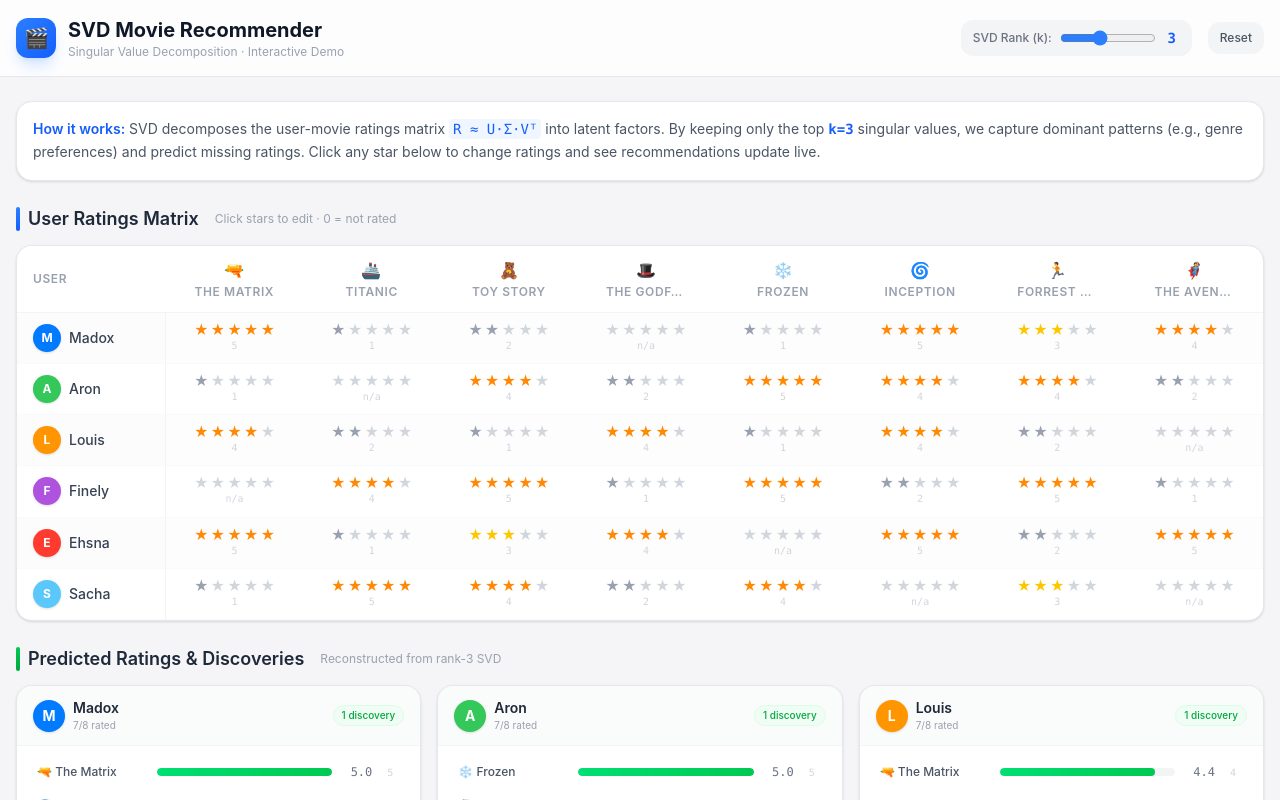
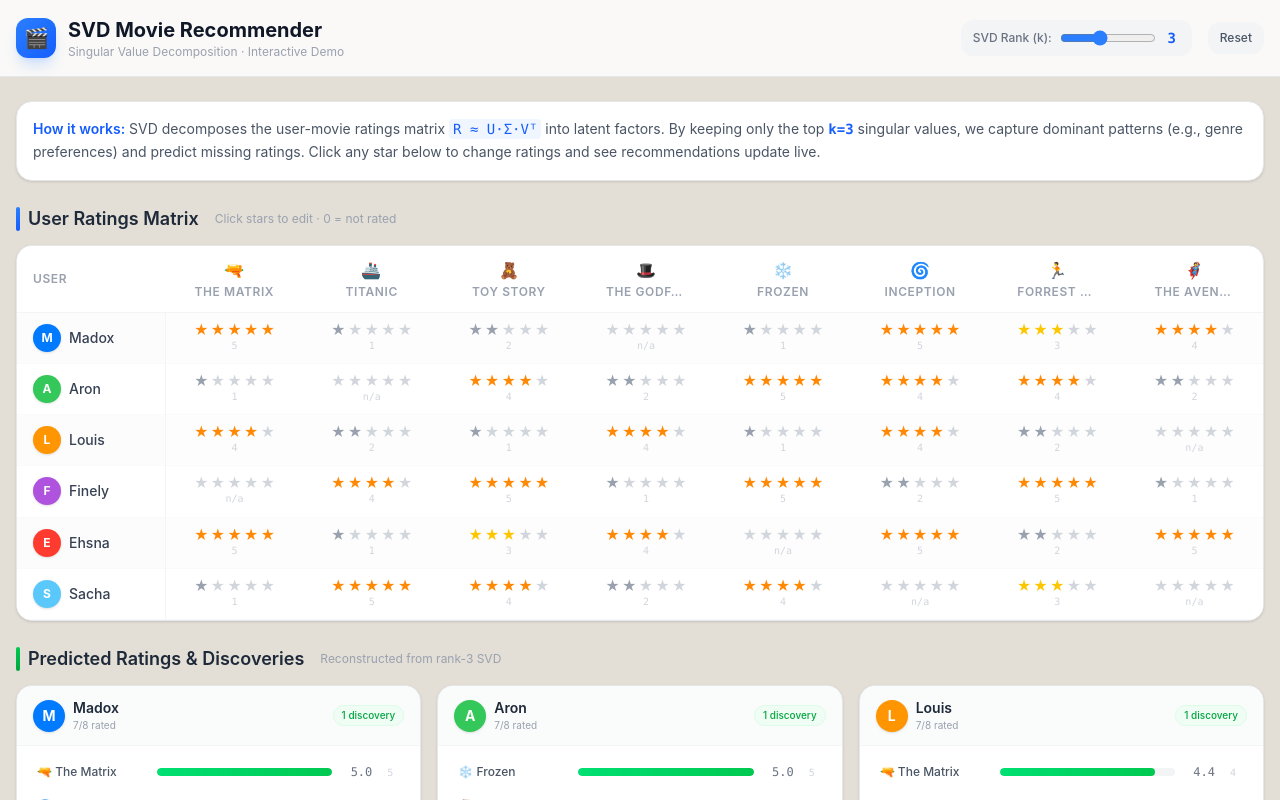
Before and after one commit to flashj8/flashj8.github.io, a React (Vite) app: page / in a window 1280 px wide. Shown: the top 800 px of the page. Built offline with nearby package versions, Linux system fonts and the light colour scheme.

Commit message:
Update App.tsx

```diff
--- a/src/App.tsx
+++ b/src/App.tsx
@@ -1078,7 +1078,7 @@
   const maxK = Math.min(USERS.length, MOVIES.length);
 
   return (
-    <div className="min-h-screen bg-[#F5F5F7] text-gray-800">
+    <div className="min-h-screen bg-[#E3DFD6] text-gray-800">
       {/* Header */}
       <header className="border-b border-gray-200 bg-white/80 backdrop-blur-xl sticky top-0 z-50">
         <div className="max-w-7xl mx-auto px-4 py-4 flex flex-wrap items-center justify-between gap-4">
```
